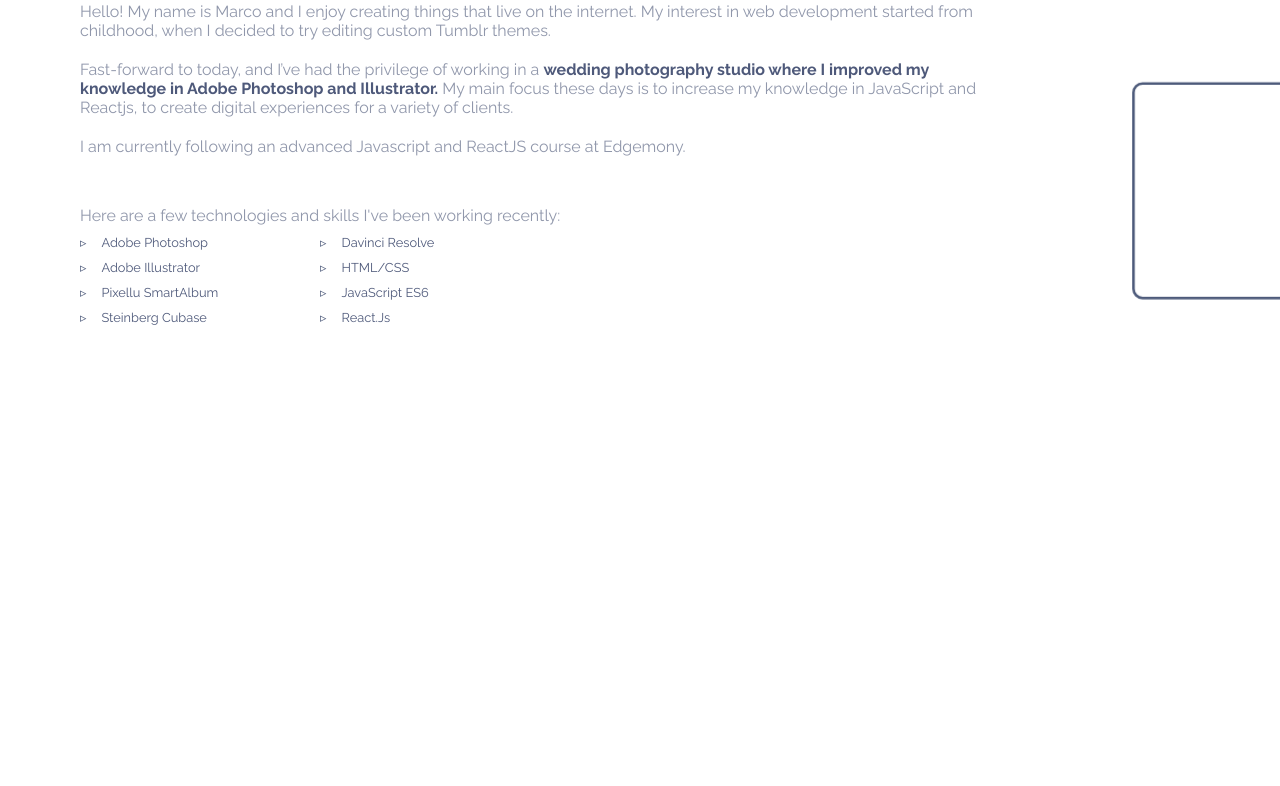
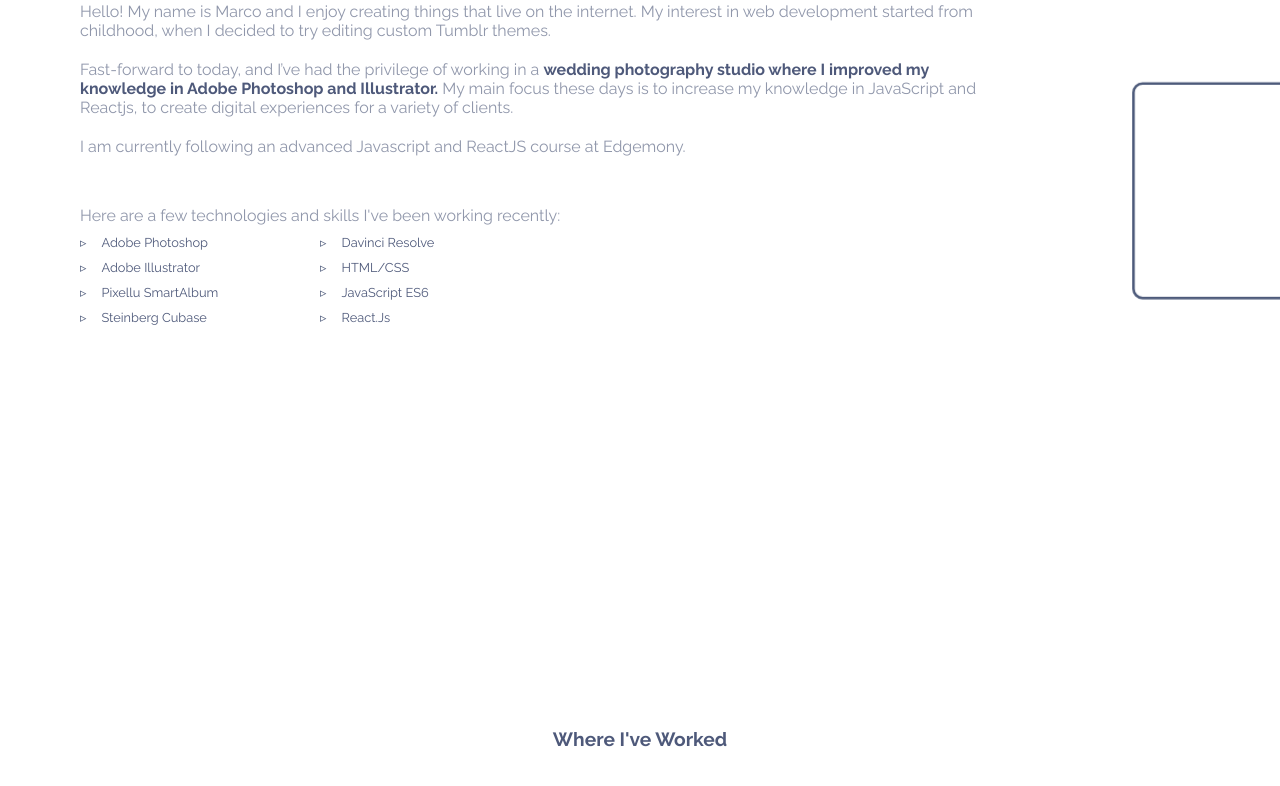
Before and after one commit to marco94gug/reactapp, a React (Create React App) app: page / in a window 1280 px wide. Shown: the part 1116-1902 px from the top of the page. Built offline with nearby package versions, Linux system fonts and the light colour scheme.

Commit message:
feat: maybe last commit before deploy

```diff
--- a/src/App.css
+++ b/src/App.css
@@ -1,11 +1,12 @@
 .App {
-    width: 100vw;
+
     color: rgb(50, 50, 50);
+
 }
 
 .main_section {
     min-height: calc(100vh - 40px);
-    width: 100vw;;
+    width: 100vw;
     display: flex;
     flex-direction: column;
     justify-content: center;
--- a/src/components/Experiences/Experiences.jsx
+++ b/src/components/Experiences/Experiences.jsx
@@ -17,21 +17,11 @@ const Experiences = ({myRef}) => {
         return () => {window.removeEventListener('scroll', () => setActive(false))}
     },[])
 
-    // window.addEventListener('scroll', () => {
-
-    //     if (window.scrollY > myRef.current.offsetTop - 500 && window.scrollY < myRef.current.offsetTop + myRef.current.offsetHeight - 200) {
-    //         setActive(true);
-    //     }
-    //     else {
-    //         setActive(false);
-    //     }
-    // })
-
     return (
         <div ref={myRef} className="Experiences">
-            {/* <div className="Experiences__title">
+            <div className="Experiences__title">
                 <h2>Where I've Worked</h2>
-            </div> */}
+            </div>
             <div className={!isActive ? "Experiences__all" : "Experiences__all active"}>
                 <div className="Experiences__content">
                     <h2>Deck Officier</h2>
--- a/src/components/Experiences/index.css
+++ b/src/components/Experiences/index.css
@@ -96,6 +96,10 @@
         margin-top: 0;
     }
 
+    .Experiences__title {
+        transform: translateY(-50px);
+    }
+
     .Experiences__all {
     flex-direction: row;
 }
--- a/src/components/HamMenu/index.css
+++ b/src/components/HamMenu/index.css
@@ -62,7 +62,7 @@
     padding: 0;
     /* width: 60%;
     height: 80%; */
-    z-index: 5;
+    z-index: 6;
     transition: all 0.35s;
     box-shadow: 0 0 4px rgba(0, 0, 0, 0.174);
 }
--- a/src/components/ScrollToTop/index.css
+++ b/src/components/ScrollToTop/index.css
@@ -0,0 +1,4 @@
+.ScrollToTop {
+    position: relative;
+    z-index: 5;
+}
--- a/src/components/SlideModal/index.css
+++ b/src/components/SlideModal/index.css
@@ -13,7 +13,7 @@
     background-color: ghostwhite;
     transition: all 0.45s;
     text-align: center;
-    z-index: 4;
+    z-index: 5;
     color: rgb(144, 151, 171);
 }
 
@@ -33,3 +33,9 @@
     text-align: left;
 
 }
+
+@media only screen and (min-width: 768px) {
+    .btn-container {
+        left: 30px;
+    }
+}
--- a/src/index.css
+++ b/src/index.css
@@ -7,10 +7,5 @@
 }
 
 body {
-  display: flex;
-  flex-direction: column;
-  justify-content: center;
-  align-items: center;
   font-family: 'Raleway', Helvetica, Arial, sans-serif;
-  width: 100vw;
 }
```
Also changed, not shown: src/App.jsx (+4 -46 lines).
